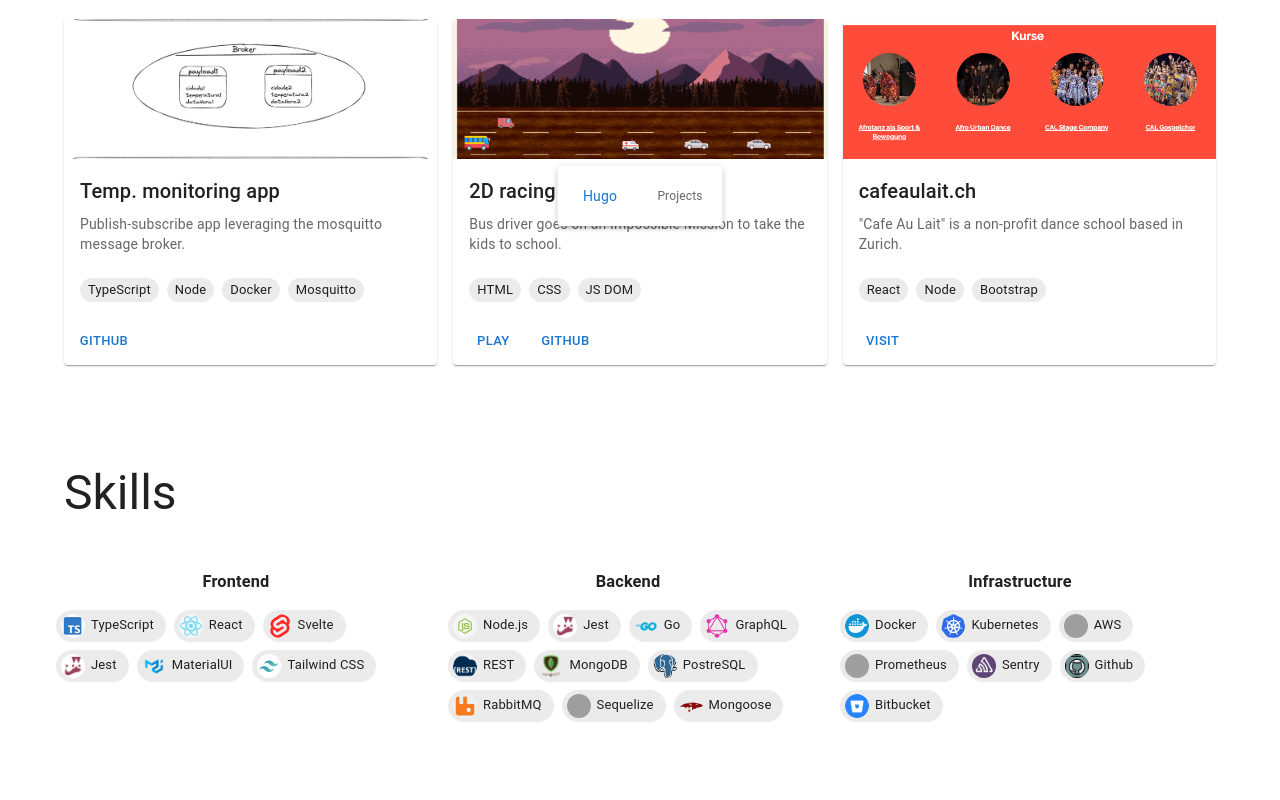
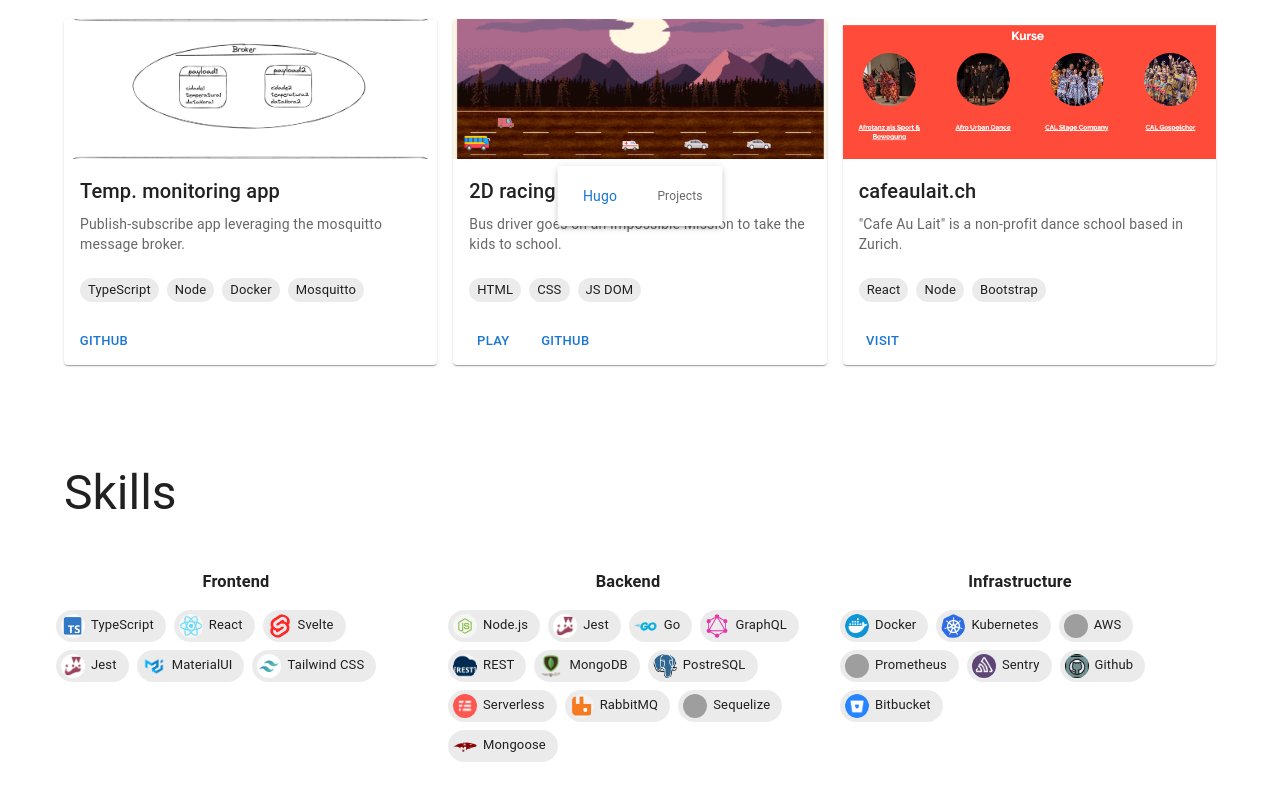
Before and after one commit to vntero/vntero-dot-com, a React (Create React App) app: page / in a window 1280 px wide. Shown: the part 558-1358 px from the top of the page. Built offline with nearby package versions, Linux system fonts and the light colour scheme; grey boxes are pictures that could not be loaded.

Commit message:
adds serverless framework to be skills

```diff
--- a/src/components/About.jsx
+++ b/src/components/About.jsx
@@ -340,6 +340,10 @@ function About() {
                     label="PostreSQL"
                   />
                   <Chip
+                    avatar={<Avatar src="serverless.png"></Avatar>}
+                    label="Serverless"
+                  />
+                  <Chip
                     avatar={<Avatar src="rabbit.png"></Avatar>}
                     label="RabbitMQ"
                   />
```
Also changed, not shown: public/serverless.png (added).
